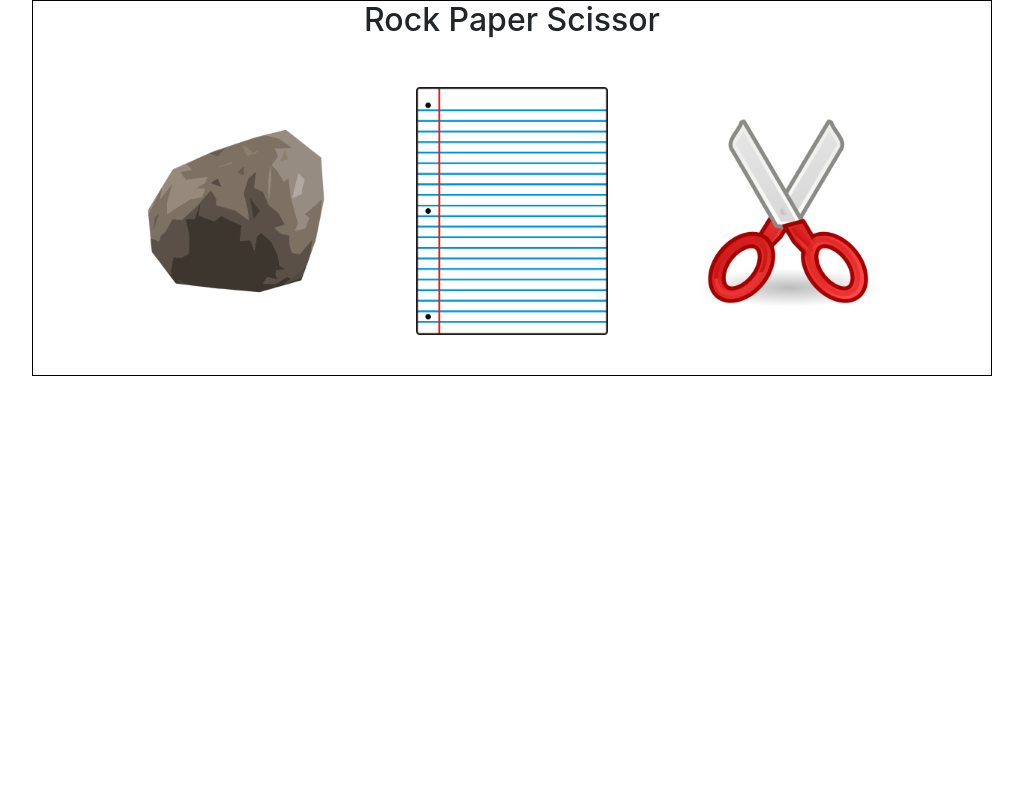
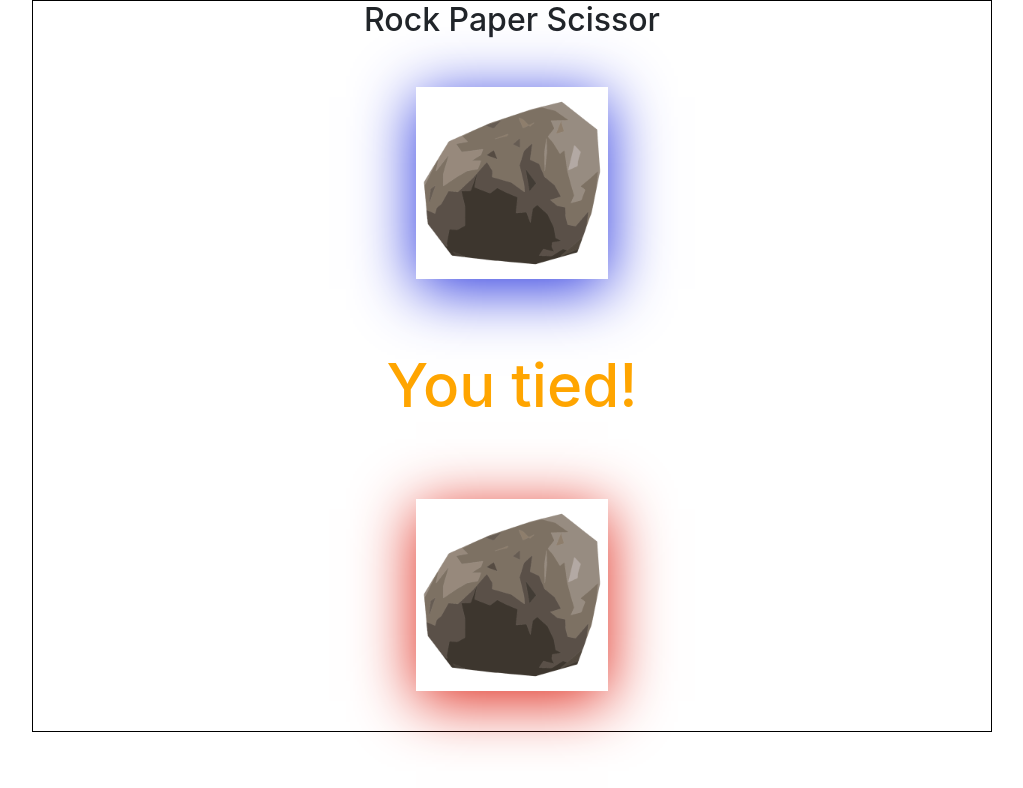
Before and after one commit to nafis195/Javascript-Projects, a plain HTML site: page Project 4 - Rock Paper Scissor/index.html in a window 1280 px wide. Both pictures are taken after a click on the picture 363 px from the left and 211 px from the top of the page. Shown: the whole page, without its empty margins (128-1151 px from the left). Drawn offline with nearby package versions, Linux system fonts and the light colour scheme.

Commit message:
added javascript codes for the project

```diff
--- a/Project 4 - Rock Paper Scissor/index.html
+++ b/Project 4 - Rock Paper Scissor/index.html
@@ -23,7 +23,7 @@ Time - 6:05 PM
 <body>
     <div class="main-div">
         <h2>Rock Paper Scissor</h2>
-        <div class="game-div">
+        <div id="display-div" class="game-div">
             <img id="rock" src="images/rock.png" alt="" onclick="rpsGame(this)">
             <img id="paper" src="images/paper.png" alt="" onclick="rpsGame(this)">
             <img id="scissor" src="images/scissor.png" alt="" onclick="rpsGame(this)">
--- a/Project 4 - Rock Paper Scissor/script.js
+++ b/Project 4 - Rock Paper Scissor/script.js
@@ -6,3 +6,82 @@ script.js
 Date - 04/01/2020
 Time - 6:07 PM
 */
+
+
+
+
+
+// function to handle the actual program
+function rpsGame(yourChoice){
+    var humanChoice, deviceChoice;
+
+    humanChoice = yourChoice.id;
+    deviceChoice = randomChoice(randomNumber());
+    results = winner(humanChoice, deviceChoice);
+    message = displayMessage(results);
+    frontEnd(yourChoice.id, deviceChoice, message);
+}
+
+// function to generate random number
+function randomNumber(){
+    return Math.floor(Math.random() * 3);
+}
+
+// function to generate random choice for device
+function randomChoice(number){
+    return ['rock', 'paper', 'scissor'][number];
+}
+
+// function to decide winner
+function winner(userChoice, botChoice){
+    var gameDatabase = {  // database to store different kinds of possible combination instead of using bunch of if-else statement
+        'rock': {'rock': 0.5, 'paper': 0, 'scissor': 1},
+        'paper': {'rock': 1, 'paper': 0.5, 'scissor': 0},
+        'scissor': {'rock': 0, 'paper': 1, 'scissor': 0.5},
+    }
+
+    var userResult = gameDatabase[userChoice][botChoice];
+    var deviceResult = gameDatabase[botChoice][userChoice];
+
+    return [userResult, deviceResult];
+}
+
+// function to display final message
+function displayMessage([userResult, deviceResult]){
+    if(userResult === 0){
+        return {'message': 'You lost!', 'color': 'red'};
+    }
+    else if(userResult === 1){
+        return {'message': 'You won!', 'color': 'green'};
+    }
+    else{
+        return {'message': 'You tied!', 'color': 'orange'};
+    }
+}
+
+// function to display the front-end action
+function frontEnd(userImage, deviceImage, finalMessage){
+    var imageDatabase = {  // database to store all the images in one place
+        'rock': document.getElementById('rock').src,
+        'paper': document.getElementById('paper').src,
+        'scissor': document.getElementById('scissor').src
+    }
+
+    // removing all the elements
+    document.getElementById('rock').remove();
+    document.getElementById('paper').remove();
+    document.getElementById('scissor').remove();
+
+    // creating div tag for each of the element
+    var humanDiv = document.createElement('div');
+    var deviceDiv = document.createElement('div');
+    var messageDiv = document.createElement('div');
+
+    humanDiv.innerHTML = "<img src='" + imageDatabase[userImage] + "'style='box-shadow: 0px 10px 58px rgba(37, 50, 223, 1)'>"
+    messageDiv.innerHTML = "<h1 style='color: " + finalMessage['color'] + "; font-size: 60px; padding: 30px; '>" + finalMessage['message'] + "</h1>"
+    deviceDiv.innerHTML = "<img src='" + imageDatabase[deviceImage] + "'style='box-shadow: 0px 10px 58px rgba(223, 38, 24, 1)'>"
+
+    document.getElementById('display-div').appendChild(humanDiv);
+    document.getElementById('display-div').appendChild(messageDiv);
+    document.getElementById('display-div').appendChild(deviceDiv);
+}
```
Also changed, not shown: 1 other file.
